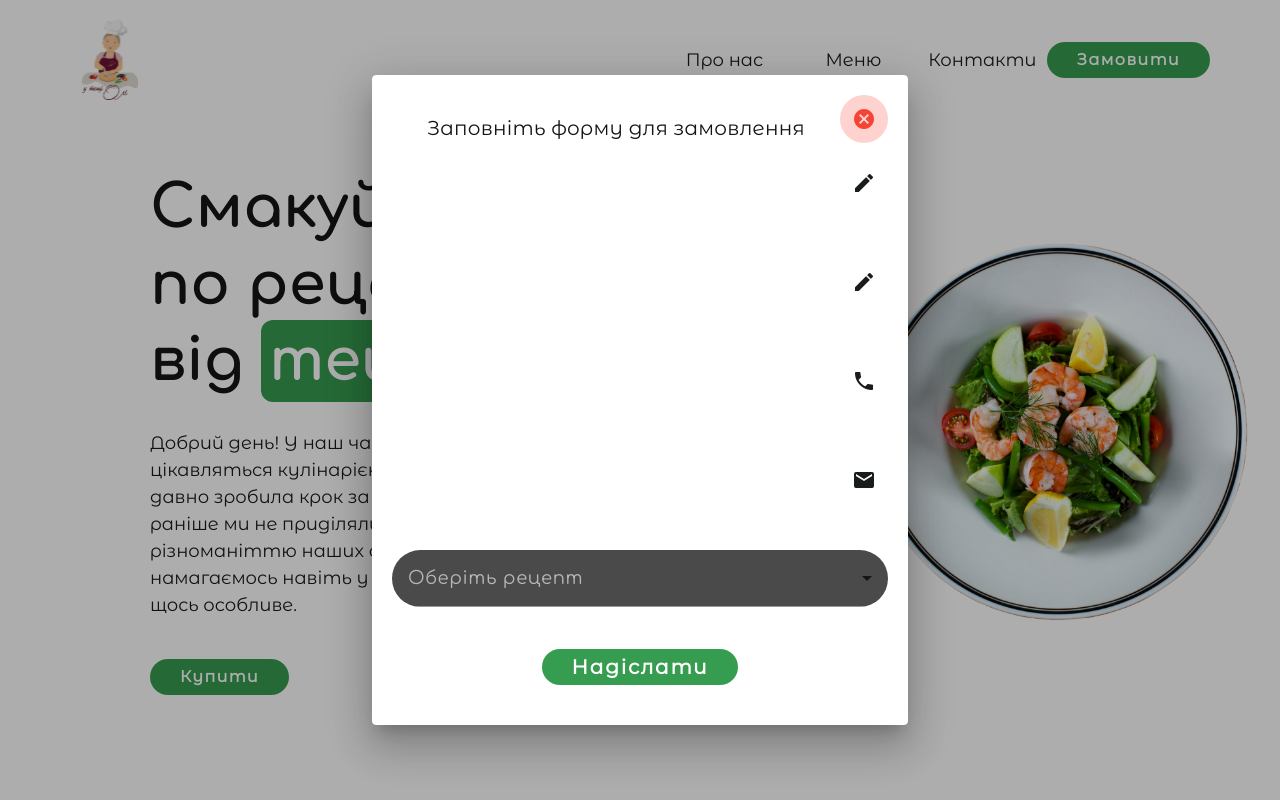
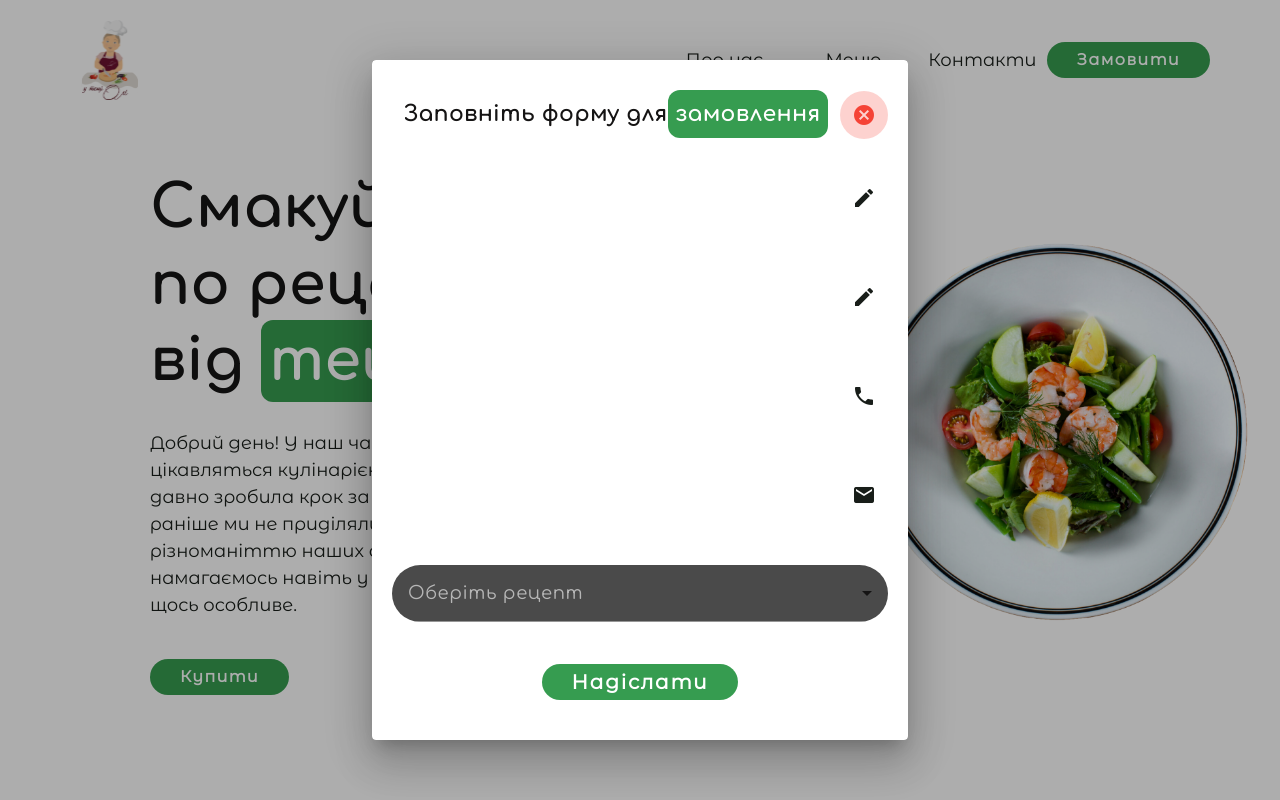
Before and after one commit to organatik/landing-kitchen, an Angular app in the folder tewa-olya/: page / in a window 1280 px wide. Both pictures are taken after a click on the button "Замовити". Built offline with nearby package versions, Linux system fonts and the light colour scheme.

Commit message:
popup with adaptive

```diff
--- a/tewa-olya/src/app/modules/shared/after-popup-window/after-popup-window.component.scss
+++ b/tewa-olya/src/app/modules/shared/after-popup-window/after-popup-window.component.scss
@@ -3,6 +3,7 @@
 
 h1{
   font-family: $font-large;
+  font-weight: bold;
   text-align: center;
   color: $btnColor !important;
 }
--- a/tewa-olya/src/app/modules/shared/popup/popup.component.html
+++ b/tewa-olya/src/app/modules/shared/popup/popup.component.html
@@ -1,6 +1,6 @@
 <div class="popup-wrapper">
   <div class="btn-box">
-    <h1  mat-dialog-title class="nj-h4">Заповніть форму для замовлення</h1>
+    <h1  mat-dialog-title class="nj-h4">Заповніть форму для <span class="nj-greenText">замовлення</span></h1>
     <button mat-icon-button matTooltip="Warn" color="warn" aria-label="Example icon-button with a heart icon"
             class="btn-cancel" (click)="closePopup()">
       <mat-icon>cancel</mat-icon>
--- a/tewa-olya/src/app/modules/shared/popup/popup.component.scss
+++ b/tewa-olya/src/app/modules/shared/popup/popup.component.scss
@@ -5,8 +5,88 @@
   width: 100%;
   padding-bottom: 20px;
 }
+.popup-wrapper{
+  background: $btnColor;
+  height: 100%;
+  width: 100%;
+  padding: 20px;
+  @media (max-width: 500px){
+    padding: 10px 20px;
+    @media (max-width: 320px){
+      padding: 5px 10px;
+    }
+  }
+  .btn-box{
+    display: flex;
+    align-items: center;
+    padding: 10px 0 30px;
+    @media (max-width: 500px) {
+      flex-direction: column-reverse;
+      padding: 0 0 30px;
+      @media (max-width: 320px){
+        padding: 0 0 10px;
+      }
+    }
+    .btn-cancel{
+      margin-left: auto;
+    }
+    h1{
+      flex: 1 1 auto;
+      text-align: center;
+      color: $mainColor;
+      font-family: $font-large;
+      font-weight: bolder;
+      font-size: 22px;
+      padding: 0;
+      display: flex;
+      align-items: center;
+      justify-content: center;
 
+      @media (max-width: 500px) {
+        font-size: 20px;
+        flex-wrap: wrap;
+        @media (max-width: 400px){
+          font-size: 17px;
+          line-height: 20px;
+        }
+      }
+    }
+  }
+  .mat-dialog-content{
+    display: flex;
+    flex-direction: column;
+  }
+  .mat-dialog-actions{
+    text-align: center;
+    font-size: 20px !important;
+    font-family: $font-large;
+    font-weight: bold;
+    padding-bottom: 20px;
+    @media (max-width: 500px){
+      padding-bottom: 10px;
+    }
+  }
+  .mdc-list-item__primary-text {
+    color: $btnBg !important;
+    font-size: 20px !important;
+    font-family: $font-large !important;
+  }
+}
+
+
+//mat-form
 //change mat-input color & bg & fsz on focus
+.cdk-global-overlay-wrapper{
+  @media (max-width: 320px){
+    overflow: scroll;
+  }
+}
+.mat-mdc-form-field{
+  @media (max-width: 500px){
+    padding-bottom: 0;
+  }
+}
+
 .mdc-text-field--focused:not(.mcd-text-field--disabled) .mdc-floating-label{
   color: $btnColor !important;
   background: $btnBg !important;
@@ -18,6 +98,10 @@
   color: $greenOpacity;
   font-size: 18px !important;
   font-family: $font-large;
+  @media (max-width: 320px){
+    font-size: 15px !important;
+    line-height: 20px;
+  }
 }
 
 // value color
@@ -26,6 +110,10 @@
   font-size: 20px !important;
   font-family: $font-large;
   font-weight: bold;
+  @media (max-width: 320px){
+    font-size: 18px !important;
+    line-height: 20px;
+  }
 }
 
 // placeholder color
@@ -77,11 +165,11 @@
 
 //select text active
 .mat-mdc-option.mdc-list-item--selected:not(.mdc-list-item--disabled) .mdc-list-item__primary-text {
-  color: $mainColor !important;
+  color: $btnColor !important;
 }
 //select text panel
 .mat-mdc-select-panel-above .mat-mdc-select-panel{
-  background: $greenText;
+  //background: $greenText;
 }
 
 //text panel list
@@ -107,6 +195,11 @@
 .mat-primary .mat-pseudo-checkbox-checked.mat-pseudo-checkbox-full,
 .mat-primary .mat-pseudo-checkbox-indeterminate.mat-pseudo-checkbox-full {
   background: $btnBg;
+
+}
+//checkbox checked
+.mat-primary .mat-pseudo-checkbox-checked.mat-pseudo-checkbox-full::after, .mat-primary .mat-pseudo-checkbox-indeterminate.mat-pseudo-checkbox-full::after {
+  color: $btnColor;
 }
 
 //text main
@@ -120,35 +213,3 @@
 .mat-mdc-select-arrow svg {
   fill: $mainColor !important;
 }
-
-.popup-wrapper{
-  background: $btnColor;
-  height: 100%;
-  width: 100%;
-  padding: 20px;
-    .btn-box{
-      display: flex;
-      h1{
-        flex: 1 1 auto;
-        text-align: center;
-        color: $mainColor;
-        font-family: $font-small;
-      }
-    }
-  .mat-dialog-content{
-    display: flex;
-    flex-direction: column;
-  }
-  .mat-dialog-actions{
-    text-align: center;
-    font-size: 20px !important;
-    font-family: $font-large;
-    font-weight: bold;
-    padding-bottom: 20px;
-  }
-  .mdc-list-item__primary-text {
-    color: $btnBg !important;
-    font-size: 20px !important;
-    font-family: $font-large !important;
-  }
-}
```
